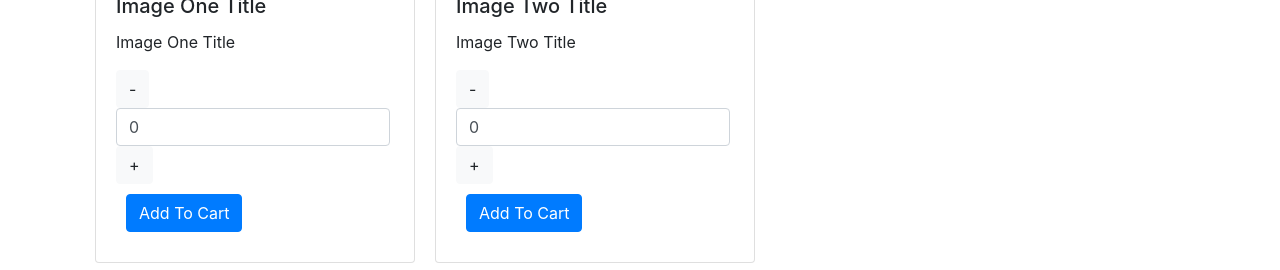
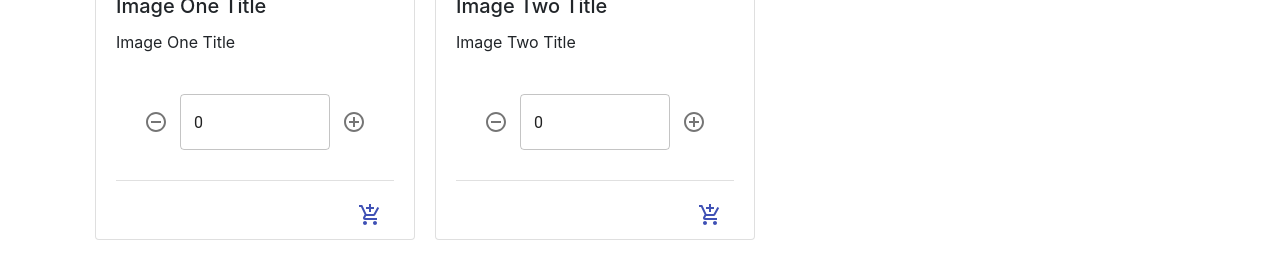
Before and after one commit to kathryn-breslin/grocery, a React (Create React App) app: page / in a window 1280 px wide. Shown: the part 961-1231 px from the top of the page. Built offline with nearby package versions, Linux system fonts and the light colour scheme.

Commit message:
updated card with a divider, plus and minus icons

```diff
--- a/src/components/CartNav.js
+++ b/src/components/CartNav.js
@@ -21,13 +21,7 @@
             <Nav.Item className="item-1">
                 {props.searchBar}
             </Nav.Item>
-            {/* <Nav.Item>
-                <Nav.Link eventKey="link-1">Total: {props.totalCartQuantity}</Nav.Link>
-            </Nav.Item> */}
             <Nav.Item className="item-2">
-                {/* <Nav.Link onClick={props.openClick}>
-                    <ShoppingCartIcon />
-                </Nav.Link> */}
                 <IconButton>
                     <StyledBadge badgeContent={parseInt(props.totalCartQuantity)} onClick={props.openClick} color="secondary">
                         <ShoppingCartIcon/>
--- a/src/components/Counter.js
+++ b/src/components/Counter.js
@@ -1,4 +1,21 @@
 import React, { Component } from "react";
+// import { withStyles } from '@material-ui/core/styles';
+import { makeStyles } from '@material-ui/core/styles';
+import TextField from '@material-ui/core/TextField';
+import IconButton from '@material-ui/core/IconButton';
+import RemoveCircleOutlineIcon from '@material-ui/icons/RemoveCircleOutline';
+import AddCircleOutlineIcon from '@material-ui/icons/AddCircleOutline';
+
+// const useStyles = makeStyles(theme => ({
+//     root: {
+//         '& > *': {
+//             margin: theme.spacing(1),
+//             width: 200,
+//         },
+//     },
+// }));
+// const classes = useStyles();
+
 
 class Counter extends Component {
     constructor(props) {
@@ -11,6 +28,7 @@
         this.increaseValue = this.increaseValue.bind(this);
         this.decreaseValue = this.decreaseValue.bind(this);
     }
+
 
     increaseValue = event => {
         event.preventDefault();
@@ -62,14 +80,14 @@
         return (
             <div>
                 <form className="form">
-                    <div className="form-inline">
-                        <button onClick={this.decreaseValue} className="btn btn-light">
-                            -
-                    </button>
-                        <input className="form-control input" type="text" name="quantity" value={this.state.quantity} onChange={this.handleEventChange} />
-                        <button onClick={this.increaseValue} className="btn btn-light">
-                            +
-                    </button>
+                    <div class="form-inline justify-content-center">
+                        <IconButton>
+                            <RemoveCircleOutlineIcon onClick={this.decreaseValue} />
+                        </IconButton>
+                        <TextField style={{ width: '150px' }} id="outlined-basic" variant="outlined" type="text" name="quantity" value={this.state.quantity} onChange={this.handleEventChange} />
+                        <IconButton>
+                            <AddCircleOutlineIcon onClick={this.increaseValue} />
+                        </IconButton>
                     </div>
                 </form>
 
--- a/src/components/Item.js
+++ b/src/components/Item.js
@@ -1,7 +1,9 @@
 import React, { Component } from "react";
-import { Card, Button } from "react-bootstrap";
+import { Card } from "react-bootstrap";
 import Counter from "./Counter";
-import ToastComponent from "./Toast";
+import IconButton from '@material-ui/core/IconButton';
+import AddShoppingCartIcon from '@material-ui/icons/AddShoppingCart';
+import Divider from '@material-ui/core/Divider';
 import "./Item.css";
 
 class Item extends Component {
@@ -41,14 +43,17 @@
                     <Card.Img variant="top" src={this.props.image ? (this.props.image) : ("http://www.stleos.uq.edu.au/wp-content/uploads/2016/08/image-placeholder.png")} />
                     <Card.Body>
                         <Card.Title>{this.props.title}</Card.Title>
-                        <Card.Text>
+                        <Card.Text style={{ marginBottom: '40px' }}>
                             {this.props.name}
-                        </Card.Text>
+                        </Card.Text >
                         <Counter
                             quantity={this.props.quantity}
                             newQuantity={this.props.newQuantity}
                         />
-                        <Button style={{ margin: '10px' }} variant="primary" onClick={() => this.addToCart(this.props)}>Add To Cart</Button>
+                        <Divider style={{marginTop: '30px'}}/>
+                        <IconButton style={{ marginTop: '10px', float: 'right' }} color="primary" aria-label="add to shopping cart" onClick={() => this.addToCart(this.props)}>
+                            <AddShoppingCartIcon />
+                        </IconButton>
                     </Card.Body>
                 </Card>
             </>
```
